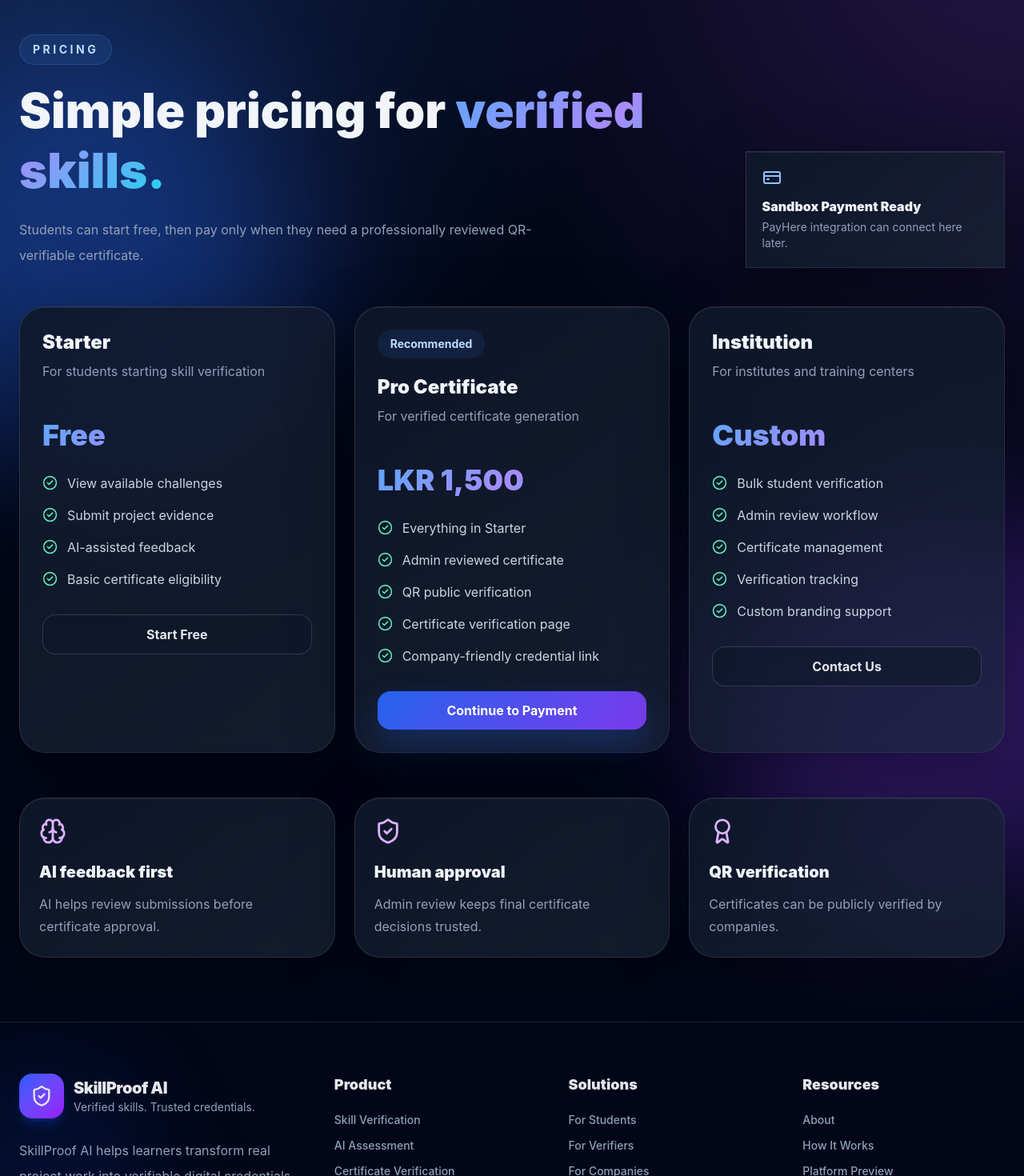
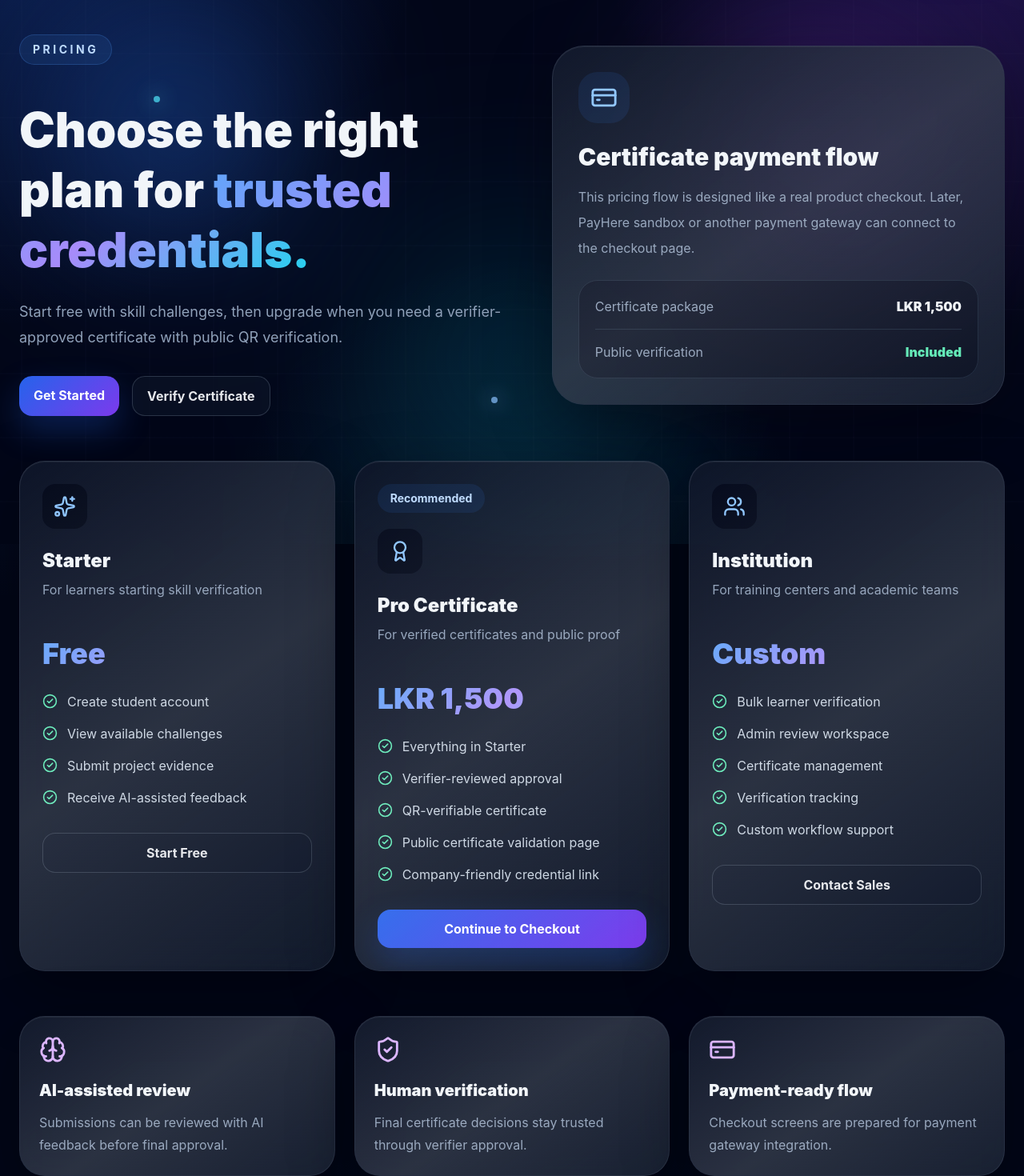
Before and after one commit to Shalinda1801/skillproof-ai, a React app in the folder frontend/: page /pricing in a window 1280 px wide. Shown: the part 120-1590 px from the top of the page at 80% size. Built offline with nearby package versions, Linux system fonts and the light colour scheme; no server answers; the HTML template or start-up script is replaced by a standard one.

Commit message:
style: upgrade pricing page

```diff
--- a/frontend/src/pages/Pricing.jsx
+++ b/frontend/src/pages/Pricing.jsx
@@ -4,23 +4,26 @@ import {
   CheckCircle2,
   CreditCard,
   ShieldCheck,
-
+  Sparkles,
+  Users,
 } from "lucide-react";
 import { Link } from "react-router-dom";
+import AnimatedBackground from "../components/ui/AnimatedBackground";
+import Footer from "../components/layout/Footer";
 import Navbar from "../components/layout/Navbar";
-import Footer from "../components/layout/Footer";
 import SectionBadge from "../components/ui/SectionBadge";
 
 const plans = [
   {
     name: "Starter",
     price: "Free",
-    subtitle: "For students starting skill verification",
+    subtitle: "For learners starting skill verification",
+    icon: Sparkles,
     features: [
+      "Create student account",
       "View available challenges",
       "Submit project evidence",
-      "AI-assisted feedback",
-      "Basic certificate eligibility",
+      "Receive AI-assisted feedback",
     ],
     button: "Start Free",
     path: "/register",
@@ -29,72 +32,120 @@ const plans = [
   {
     name: "Pro Certificate",
     price: "LKR 1,500",
-    subtitle: "For verified certificate generation",
+    subtitle: "For verified certificates and public proof",
+    icon: Award,
     features: [
       "Everything in Starter",
-      "Admin reviewed certificate",
-      "QR public verification",
-      "Certificate verification page",
+      "Verifier-reviewed approval",
+      "QR-verifiable certificate",
+      "Public certificate validation page",
       "Company-friendly credential link",
     ],
-    button: "Continue to Payment",
+    button: "Continue to Checkout",
     path: "/checkout/pro-certificate",
     highlighted: true,
   },
   {
     name: "Institution",
     price: "Custom",
-    subtitle: "For institutes and training centers",
+    subtitle: "For training centers and academic teams",
+    icon: Users,
     features: [
-      "Bulk student verification",
-      "Admin review workflow",
+      "Bulk learner verification",
+      "Admin review workspace",
       "Certificate management",
       "Verification tracking",
-      "Custom branding support",
+      "Custom workflow support",
     ],
-    button: "Contact Us",
+    button: "Contact Sales",
     path: "/#contact",
     highlighted: false,
+  },
+];
+
+const trustPoints = [
+  {
+    icon: Brain,
+    title: "AI-assisted review",
+    text: "Submissions can be reviewed with AI feedback before final approval.",
+  },
+  {
+    icon: ShieldCheck,
+    title: "Human verification",
+    text: "Final certificate decisions stay trusted through verifier approval.",
+  },
+  {
+    icon: CreditCard,
+    title: "Payment-ready flow",
+    text: "Checkout screens are prepared for payment gateway integration.",
   },
 ];
 
 const Pricing = () => {
   return (
     <>
+      <AnimatedBackground />
       <Navbar />
 
-      <main className="relative overflow-hidden px-6 py-20 text-slate-100">
-        <div className="video-feel-bg" />
+      <main className="relative z-10 overflow-hidden px-6 py-20 text-slate-100">
+        <section className="mx-auto max-w-7xl">
+          <div className="grid gap-10 lg:grid-cols-[1.05fr_0.95fr] lg:items-center">
+            <div>
+              <SectionBadge>Pricing</SectionBadge>
 
-        <section className="relative mx-auto max-w-7xl">
-          <SectionBadge>Pricing</SectionBadge>
+              <h1 className="mt-6 max-w-4xl text-5xl font-black leading-tight md:text-6xl">
+                Choose the right plan for{" "}
+                <span className="gradient-text">trusted credentials.</span>
+              </h1>
 
-          <div className="flex flex-col justify-between gap-6 lg:flex-row lg:items-end">
-            <div>
-              <h1 className="max-w-4xl text-5xl font-black leading-tight md:text-6xl">
-                Simple pricing for{" "}
-                <span className="gradient-text">verified skills.</span>
-              </h1>
-              <p className="mt-5 max-w-2xl leading-8 text-slate-400">
-                Students can start free, then pay only when they need a
-                professionally reviewed QR-verifiable certificate.
+              <p className="mt-6 max-w-2xl text-lg leading-8 text-slate-400">
+                Start free with skill challenges, then upgrade when you need a
+                verifier-approved certificate with public QR verification.
               </p>
+
+              <div className="mt-8 flex flex-col gap-4 sm:flex-row">
+                <Link to="/register" className="primary-btn text-center">
+                  Get Started
+                </Link>
+                <Link to="/verify" className="secondary-btn text-center">
+                  Verify Certificate
+                </Link>
+              </div>
             </div>
 
-            <div className="premium-card pro-rounded-3xl p-5">
-              <CreditCard className="mb-3 text-blue-300" />
-              <p className="font-black">Sandbox Payment Ready</p>
-              <p className="mt-1 text-sm text-slate-400">
-                PayHere integration can connect here later.
+            <div className="premium-card pro-card rounded-[2.5rem] p-8">
+              <div className="grid h-16 w-16 place-items-center rounded-3xl bg-blue-500/10 text-blue-300">
+                <CreditCard size={34} />
+              </div>
+
+              <h2 className="mt-6 text-3xl font-black">
+                Certificate payment flow
+              </h2>
+
+              <p className="mt-4 leading-8 text-slate-400">
+                This pricing flow is designed like a real product checkout.
+                Later, PayHere sandbox or another payment gateway can connect to
+                the checkout page.
               </p>
+
+              <div className="mt-6 rounded-3xl border border-slate-800 bg-slate-950/50 p-5">
+                <div className="flex items-center justify-between">
+                  <span className="text-slate-400">Certificate package</span>
+                  <span className="font-black">LKR 1,500</span>
+                </div>
+                <div className="mt-4 flex items-center justify-between border-t border-slate-800 pt-4">
+                  <span className="text-slate-400">Public verification</span>
+                  <span className="font-black text-emerald-300">Included</span>
+                </div>
+              </div>
             </div>
           </div>
 
-          <div className="mt-12 grid gap-6 lg:grid-cols-3">
+          <div className="mt-14 grid gap-6 lg:grid-cols-3">
             {plans.map((plan) => (
               <div
                 key={plan.name}
-                className={`premium-card card-hover rounded-[2rem] p-7 ${
+                className={`premium-card pro-card rounded-[2rem] p-7 ${
                   plan.highlighted
                     ? "border-blue-400/50 shadow-blue-600/20"
                     : ""
@@ -106,8 +157,14 @@ const Pricing = () => {
                   </div>
                 )}
 
-                <h2 className="text-2xl font-black">{plan.name}</h2>
-                <p className="mt-2 min-h-12 text-slate-400">{plan.subtitle}</p>
+                <div className="grid h-14 w-14 place-items-center rounded-2xl bg-slate-950/70 text-blue-300">
+                  <plan.icon size={28} />
+                </div>
+
+                <h2 className="mt-6 text-2xl font-black">{plan.name}</h2>
+                <p className="mt-2 min-h-12 text-slate-400">
+                  {plan.subtitle}
+                </p>
 
                 <p className="mt-6 text-4xl font-black gradient-text">
                   {plan.price}
@@ -115,7 +172,10 @@ const Pricing = () => {
 
                 <div className="mt-7 space-y-4">
                   {plan.features.map((feature) => (
-                    <p key={feature} className="flex items-start gap-3 text-slate-300">
+                    <p
+                      key={feature}
+                      className="flex items-start gap-3 text-slate-300"
+                    >
                       <CheckCircle2
                         size={19}
                         className="mt-0.5 shrink-0 text-emerald-300"
@@ -138,24 +198,8 @@ const Pricing = () => {
           </div>
 
           <section className="mt-14 grid gap-6 lg:grid-cols-3">
-            {[
-              {
-                icon: Brain,
-                title: "AI feedback first",
-                text: "AI helps review submissions before certificate approval.",
-              },
-              {
-                icon: ShieldCheck,
-                title: "Human approval",
-                text: "Admin review keeps final certificate decisions trusted.",
-              },
-              {
-                icon: Award,
-                title: "QR verification",
-                text: "Certificates can be publicly verified by companies.",
-              },
-            ].map((item) => (
-              <div key={item.title} className="premium-card rounded-[2rem] p-6">
+            {trustPoints.map((item) => (
+              <div key={item.title} className="premium-card pro-card rounded-[2rem] p-6">
                 <item.icon className="mb-5 text-purple-300" size={34} />
                 <h3 className="text-xl font-black">{item.title}</h3>
                 <p className="mt-3 leading-7 text-slate-400">{item.text}</p>
```
